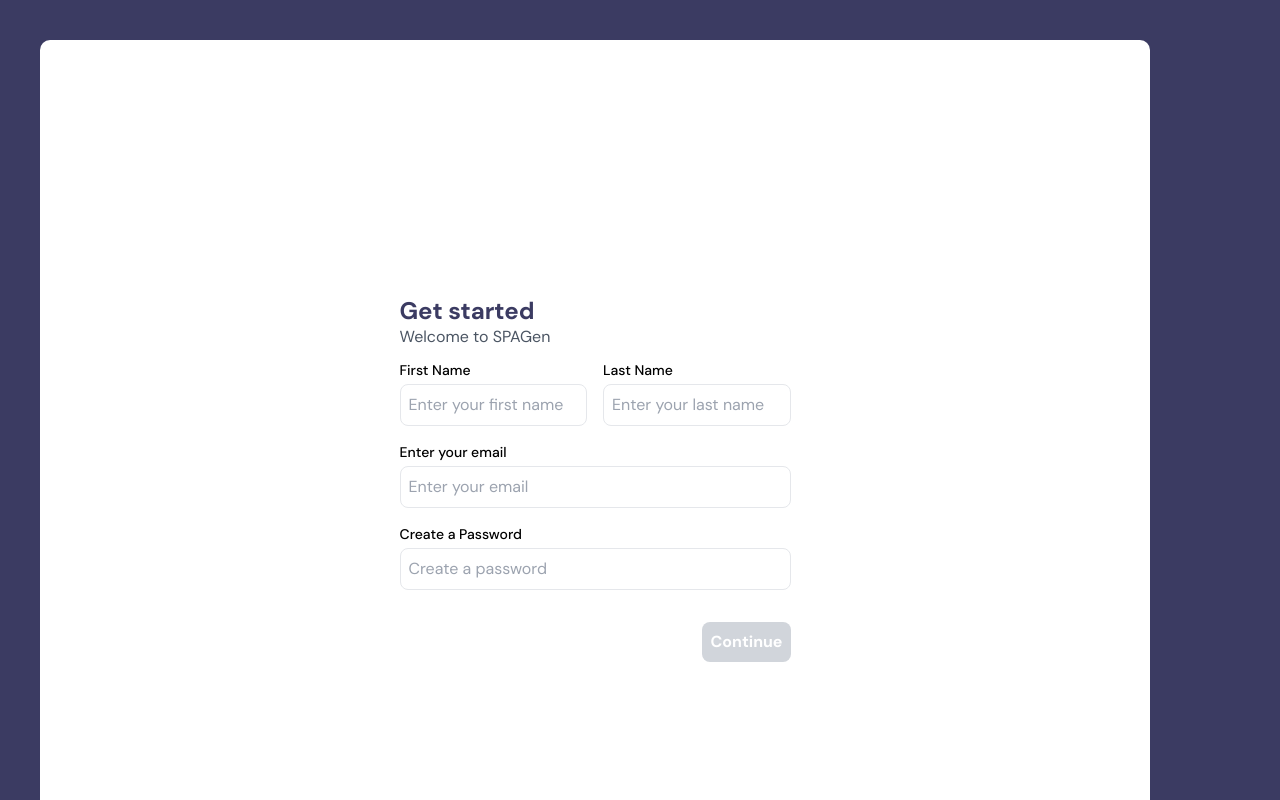
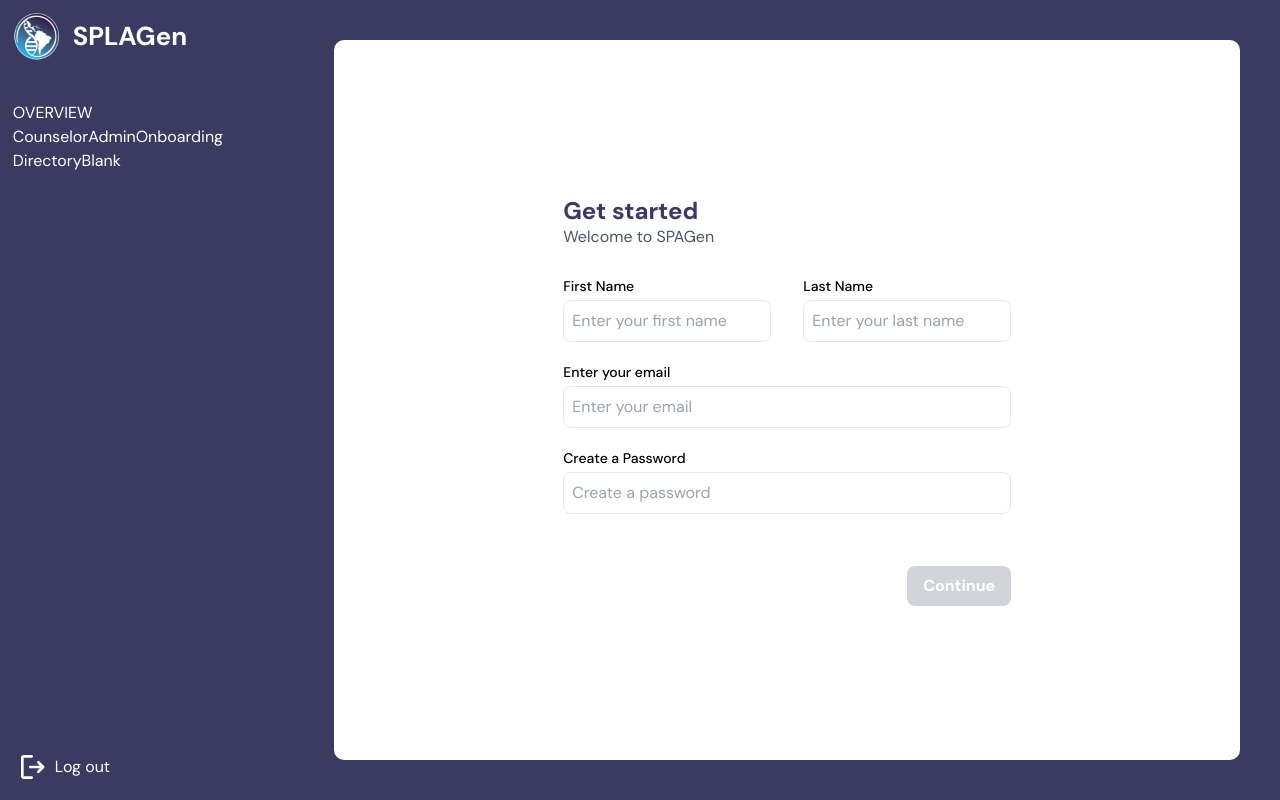
Before and after one commit to TritonSE/SPLAGen-Website, a Next.js app in the folder frontend/: page /signup in a window 1280 px wide. Built offline with nearby package versions, Linux system fonts and the light colour scheme.

Commit message:
frontend(signup): code clean up

```diff
--- a/frontend/src/app/components/flowPopups.tsx
+++ /dev/null
@@ -1,157 +0,0 @@
-import React, { ReactNode } from "react";
-
-// Custom Button Component
-const Button = ({
-  children,
-  variant,
-  onClick,
-}: {
-  children: ReactNode;
-  variant?: string;
-  onClick: () => void;
-}) => (
-  <button
-    className={`px-4 py-2 rounded ${
-      variant === "destructive" ? "bg-red-500 text-white" : "border border-gray-300"
-    }`}
-    onClick={onClick}
-  >
-    {children}
-  </button>
-);
-
-// Custom Card Component
-const Card = ({ children }: { children: ReactNode }) => (
-  <div className="p-6 w-96 text-center bg-white shadow-lg rounded-lg">{children}</div>
-);
-
-// Base Popup Component
-const BasePopup = ({
-  icon,
-  title,
-  message,
-  notePlaceholder,
-  noteTo,
-  onCancel,
-  onConfirm,
-  confirmText,
-  cancelText,
-}: {
-  icon: ReactNode;
-  title: string;
-  message: string;
-  notePlaceholder?: string;
-  noteTo?: string;
-  onCancel: () => void;
-  onConfirm: () => void;
-  confirmText: string;
-  cancelText: string;
-}) => {
-  return (
-    <Card>
-      <div className="flex justify-center mb-4">{icon}</div>
-      <h2 className="font-semibold text-lg mb-2">{title}</h2>
-      <p className="text-sm mb-4">{message}</p>
-      {noteTo && (
-        <input
-          type="text"
-          placeholder={notePlaceholder}
-          className="w-full border p-2 mb-4 rounded"
-        />
-      )}
-      <div className="flex justify-end gap-2">
-        <Button variant="outline" onClick={onCancel}>
-          {cancelText}
-        </Button>
-        <Button variant="destructive" onClick={onConfirm}>
-          {confirmText}
-        </Button>
-      </div>
-    </Card>
-  );
-};
-
-// Specific Popups
-export const DenyRequestPopup = ({
-  user,
-  onCancel,
-  onConfirm,
-}: {
-  user: { name: string; email: string };
-  onCancel: () => void;
-  onConfirm: () => void;
-}) => (
-  <BasePopup
-    icon={"⚠️"} // Replacing with emoji instead of Lucide React
-    title={`Are you sure you want to deny ${user.name}’s request?`}
-    message="This action is irreversible. They will remain part of the counselor database but will not appear in the directory. To be added, they will need to submit a new request."
-    notePlaceholder="Let them know why"
-    noteTo={user.email}
-    cancelText="Cancel"
-    confirmText="Deny Request"
-    onCancel={onCancel}
-    onConfirm={onConfirm}
-  />
-);
-
-export const ApproveRequestPopup = ({
-  user,
-  onCancel,
-  onConfirm,
-}: {
-  user: { name: string };
-  onCancel: () => void;
-  onConfirm: () => void;
-}) => (
-  <BasePopup
-    icon={"❓"} // Replacing with emoji
-    title={`Approve ${user.name}’s request to be part of the directory?`}
-    message="The counselor will be approved and added to the directory. Any future updates will require manual review."
-    cancelText="Cancel"
-    confirmText="Approve Request"
-    onCancel={onCancel}
-    onConfirm={onConfirm}
-  />
-);
-
-export const InviteAdminPopup = ({
-  user,
-  onCancel,
-  onConfirm,
-}: {
-  user: { name: string };
-  onCancel: () => void;
-  onConfirm: () => void;
-}) => (
-  <BasePopup
-    icon={"ℹ️"} // Replacing with emoji
-    title={`Invite ${user.name} to be an admin?`}
-    message="They will have access to manage counselors, create announcements, and moderate discussions."
-    cancelText="Cancel"
-    confirmText="Send Invite"
-    onCancel={onCancel}
-    onConfirm={onConfirm}
-  />
-);
-
-export const RemoveAdminPopup = ({
-  user,
-  onCancel,
-  onConfirm,
-}: {
-  user: { name: string; email: string };
-  onCancel: () => void;
-  onConfirm: () => void;
-}) => (
-  <BasePopup
-    icon={"⚠️"} // Replacing with emoji
-    title={`Are you sure you want to remove ${user.name} as an admin?`}
-    message="They will remain as a genetic counselor but will lose all admin privileges. To make them an admin again, you will need to resend an invitation."
-    notePlaceholder="Let them know why"
-    noteTo={user.email}
-    cancelText="Cancel"
-    confirmText="Remove Admin"
-    onCancel={onCancel}
-    onConfirm={onConfirm}
-  />
-);
--- a/frontend/src/app/layout.tsx
+++ b/frontend/src/app/layout.tsx
@@ -18,9 +18,9 @@ export default function RootLayout({
     <html lang="en">
       <body className={isSignUpPage ? "bg-primary" : ""}>
         <div className="layout-container">
-          {!isSignUpPage && <SideNavbar />}
+          <SideNavbar />
           <section className="main-content">
-            <main>{children}</main>
+            <main className="h-full">{children}</main>
           </section>
         </div>
       </body>
--- a/frontend/src/app/page.tsx
+++ b/frontend/src/app/page.tsx
@@ -1,120 +1,15 @@
-// import LanguageSwitcher from "./components/languageSwitcher";
-// import External from "./components/translationDemo";
+import LanguageSwitcher from "./components/languageSwitcher";
+import External from "./components/translationDemo";
 
-// export default function Home() {
-//   return (
-//     <div className="grid grid-rows-[20px_1fr_20px] items-center min-h-screen">
-//       <main className="flex flex-col gap-8 row-start-2 items-center">
-//         {/* Added the LanguageSwitcher component */}
-//         <LanguageSwitcher />
-//         {/* External is my text component */}
-//         <External></External>
-//       </main>
-//     </div>
-//   );
-// // }
-// import React from "react";
-
-// import Signup from "./signup/page";
-
-// const Page = () => {
-//   return (
-//     <div>
-//       <h1>Signup Page</h1>
-//       <Signup />
-//     </div>
-//   );
-// };
-
-// export default Page;
-
-"use client"; // Add this line to mark this file as a client component
-
-import React, { useState } from "react";
-import {
-  DenyRequestPopup,
-  ApproveRequestPopup,
-  InviteAdminPopup,
-  RemoveAdminPopup,
-} from "./components/flowPopups";
-
-type PopupType = "deny" | "approve" | "invite" | "remove" | null;
-
-const Page = () => {
-  const [activePopup, setActivePopup] = useState<PopupType>(null);
-
-  const user = { name: "Nancy Liu", email: "n6liu@ucsd.edu" };
-
-  const renderPopup = () => {
-    switch (activePopup) {
-      case "deny":
-        return (
-          <DenyRequestPopup
-            user={user}
-            onCancel={() => setActivePopup(null)}
-            onConfirm={() => alert("Denied!")}
-          />
-        );
-      case "approve":
-        return (
-          <ApproveRequestPopup
-            user={user}
-            onCancel={() => setActivePopup(null)}
-            onConfirm={() => alert("Approved!")}
-          />
-        );
-      case "invite":
-        return (
-          <InviteAdminPopup
-            user={user}
-            onCancel={() => setActivePopup(null)}
-            onConfirm={() => alert("Invited!")}
-          />
-        );
-      case "remove":
-        return (
-          <RemoveAdminPopup
-            user={user}
-            onCancel={() => setActivePopup(null)}
-            onConfirm={() => alert("Removed!")}
-          />
-        );
-      default:
-        return null;
-    }
-  };
-
+export default function Home() {
   return (
-    <div className="flex flex-col items-center gap-4">
-      <h1>Popup Demo</h1>
-      <button
-        onClick={() => setActivePopup("deny")}
-        className="px-4 py-2 bg-red-500 text-white rounded"
-      >
-        Show Deny Request Popup
-      </button>
-      <button
-        onClick={() => setActivePopup("approve")}
-        className="px-4 py-2 bg-green-500 text-white rounded"
-      >
-        Show Approve Request Popup
-      </button>
-      <button
-        onClick={() => setActivePopup("invite")}
-        className="px-4 py-2 bg-blue-500 text-white rounded"
-      >
-        Show Invite Admin Popup
-      </button>
-      <button
-        onClick={() => setActivePopup("remove")}
-        className="px-4 py-2 bg-yellow-500 text-black rounded"
-      >
-        Show Remove Admin Popup
-      </button>
-
-      {renderPopup()}
+    <div className="grid grid-rows-[20px_1fr_20px] items-center min-h-screen">
+      <main className="flex flex-col gap-8 row-start-2 items-center">
+        {/* Added the LanguageSwitcher component */}
+        <LanguageSwitcher />
+        {/* External is my text component */}
+        <External></External>
+      </main>
     </div>
   );
-};
-
-export default Page;
+}
--- /dev/null
+++ b/frontend/src/app/signup/SignUp.module.css
@@ -0,0 +1,26 @@
+.signup {
+  justify-content: center;
+  align-items: center;
+  display: flex;
+  background-color: white;
+  border-radius: 10px;
+  height: 100%;
+}
+
+.signupTitle {
+  width: 323px;
+  height: 42px;
+}
+
+.signupWelcome {
+  margin-top: -20px;
+  width: 323px;
+  height: 27px;
+}
+
+.signupNames {
+  display: flex;
+  gap: 2rem;
+  margin-top: 20px;
+  width: 100%;
+}
--- a/frontend/src/app/signup/page.tsx
+++ b/frontend/src/app/signup/page.tsx
@@ -1,9 +1,11 @@
 "use client";
 
 import { zodResolver } from "@hookform/resolvers/zod";
-import React from "react";
+import React, { useCallback } from "react";
 import { useForm } from "react-hook-form";
 import { z } from "zod";
+
+import style from "./SignUp.module.css";
 
 const formSchema = z.object({
   firstName: z.string().min(1, "First name is required"),
@@ -30,116 +32,103 @@ const SignUpPage = () => {
     mode: "onChange",
   });
 
-  const handleFormSubmit = (event: React.FormEvent<HTMLFormElement>) => {
-    event.preventDefault();
-    void handleSubmit(onSubmit)();
-  };
-
-  const onSubmit = (data: FormData) => {
+  const onSubmit = useCallback((data: FormData) => {
     console.log("Signed Up!", data);
     alert("Signed Up!");
-  };
+  }, []);
+
+  const handleFormSubmit = useCallback(
+    (event: React.FormEvent<HTMLFormElement>) => {
+      event.preventDefault();
+      void handleSubmit(onSubmit)();
+    },
+    [handleSubmit, onSubmit],
+  );
 
   return (
-    <div
-      style={{
-        justifyContent: "center",
-        alignItems: "center",
-        display: "flex",
-        width: "1110px",
-        height: "942px",
-        padding: "65px 278px",
-        flexShrink: 0,
-        backgroundColor: "white",
-        borderRadius: "10px",
-        border: "10px solid #3B3B62;",
-      }}
-    >
-      <div
-        style={{
-          marginTop: "125px",
-          display: "flex",
-          flexDirection: "column",
-          alignItems: "flex-start",
-          alignSelf: "stretch",
-          width: "521px",
-          padding: "65px",
-          borderRadius: "10px",
-          backgroundColor: "white",
-        }}
-      >
-        <h1
-          className="text-2xl font-bold text-left text-primary mb-2"
-          style={{ width: "323px", height: "42px" }}
-        >
+    <div className={style.signup}>
+      <div>
+        <h1 className={` text-2xl font-bold text-left text-primary mb-2 ${style.signupTitle}`}>
           Get started
         </h1>
-        <p
-          className="text-left text-gray-600 mb-2"
-          style={{ marginTop: "-20px", width: "323px", height: "27px" }}
-        >
-          Welcome to SPAGen
-        </p>
+        <p className={`text-left text-gray-600 mb-6  ${style.signupWelcome}`}>Welcome to SPAGen</p>
         <form onSubmit={handleFormSubmit} className="w-full">
-          <div className="mb-4 flex space-x-4 w-full">
+          <div className={style.signupNames}>
             {/* First Name Input */}
-            <div className="w-1/2">
-              <label className="block text-sm font-medium mb-1 text-black">First Name</label>
+            <div className="">
+              <label className="block text-sm font-medium mb-1 text-black" htmlFor="firstName">
+                First Name
+              </label>
               <input
                 {...register("firstName")}
-                className="w-full p-2 border rounded-lg focus:ring-2 focus:ring-blue-500 placeholder-disabled"
+                className="p-2 border rounded-lg focus:ring-2 focus:ring-blue-500 placeholder-disabled"
                 placeholder="Enter your first name"
+                id="firstName"
               />
-              {errors.firstName && (
-                <p className="text-red-500 text-xs mt-1">{errors.firstName.message}</p>
-              )}
+              <p className="text-red-500 text-xs mt-1">
+                {errors.firstName ? errors.firstName.message : "\u00A0"}
+              </p>
             </div>
 
             {/* Last Name Input */}
-            <div className="w-1/2">
-              <label className="block text-sm font-medium mb-1 text-black">Last Name</label>
+            <div className="">
+              <label className="block text-sm font-medium mb-1 text-black" htmlFor="lastName">
+                Last Name
+              </label>
               <input
                 {...register("lastName")}
-                className="w-full p-2 border rounded-lg focus:ring-2 focus:ring-blue-500 placeholder-disabled"
+                className="p-2 border rounded-lg focus:ring-2 focus:ring-blue-500 placeholder-disabled"
                 placeholder="Enter your last name"
+                id="lastName"
               />
-              {errors.lastName && (
-                <p className="text-red-500 text-xs mt-1">{errors.lastName.message}</p>
-              )}
+
+              <p className="text-red-500 text-xs mt-1">
+                {errors.lastName ? errors.lastName.message : "\u00A0"}
+              </p>
             </div>
           </div>
 
           {/* Email Input */}
-          <div className="mb-4 w-full">
-            <label className="block text-sm font-medium mb-1 text-black">Enter your email</label>
+          <div>
+            <label className="block text-sm font-medium mb-1 text-black" htmlFor="email">
+              Enter your email
+            </label>
             <input
               type="email"
               {...register("email")}
               className="w-full p-2 border rounded-lg focus:ring-2 focus:ring-blue-500 placeholder-disabled"
               placeholder="Enter your email"
+              autoComplete="email"
+              id="email"
             />
-            {errors.email && <p className="text-red-500 text-xs mt-1">{errors.email.message}</p>}
+            <p className="text-red-500 text-xs mt-1">
+              {errors.email ? errors.email.message : "\u00A0"}
+            </p>
           </div>
 
           {/* Create a Password */}
           <div className="mb-4 w-full">
-            <label className="block text-sm font-medium mb-1 text-black">Create a Password</label>
+            <label className="block text-sm font-medium mb-1 text-black" htmlFor="password">
+              Create a Password
+            </label>
             <input
               type="password"
               {...register("password")}
               className="w-full p-2 border rounded-lg focus:ring-2 focus:ring-blue-500 placeholder-disabled"
               placeholder="Create a password"
+              id="password"
             />
-            {errors.password && (
-              <p className="text-red-500 text-xs mt-1">{errors.password.message}</p>
-            )}
+
+            <p className="text-red-500 text-xs mt-1">
+              {errors.password ? errors.password.message : "\u00A0"}
+            </p>
           </div>
 
           <div className="flex justify-end w-full">
             <button
               type="submit"
               disabled={!isValid}
-              className={`w-30 p-2 rounded-lg font-bold text-white mt-4 ${
+              className={`w-30 py-2 px-4 rounded-lg font-bold text-white mt-4 hover:bg-[#1f1542] ${
                 isValid ? "bg-primary hover:bg-primary-dark" : "bg-gray-300 cursor-not-allowed"
               }`}
             >
--- a/package.json
+++ /dev/null
@@ -1,6 +0,0 @@
-{
-  "dependencies": {
-    "@hookform/resolvers": "^3.10.0",
-    "zod": "^3.24.1"
-  }
-}
```
Also changed, not shown: 1 other file (tests, documents, lock files or other folders).
